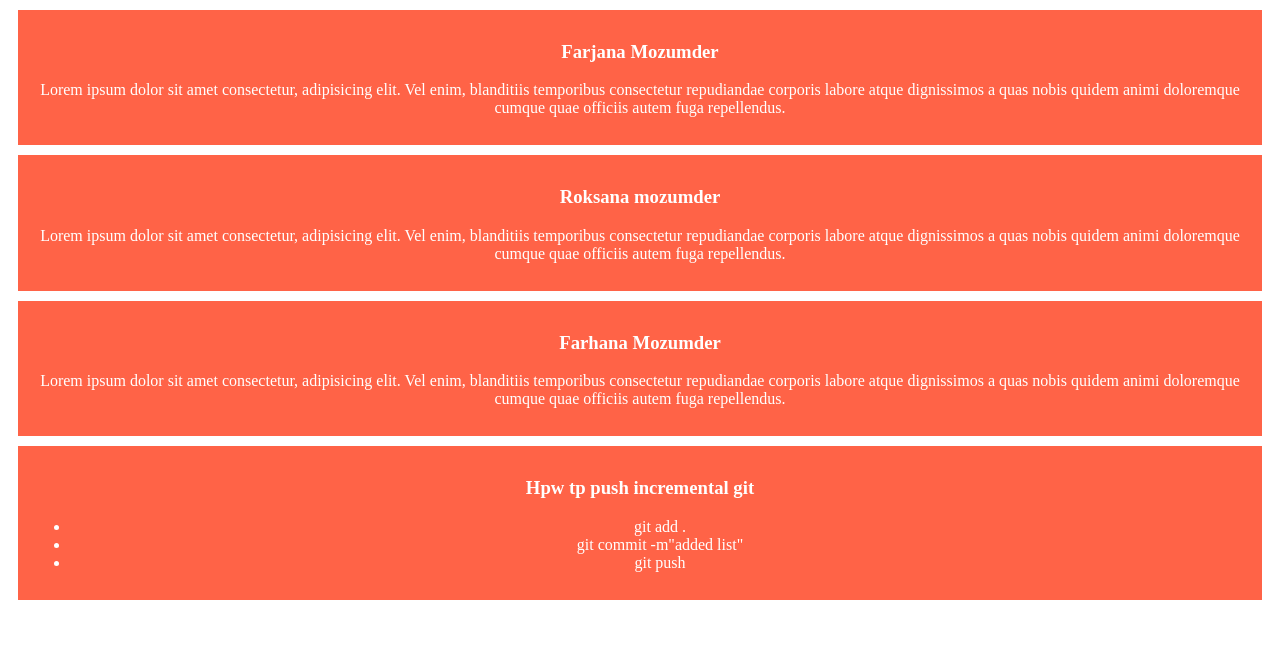
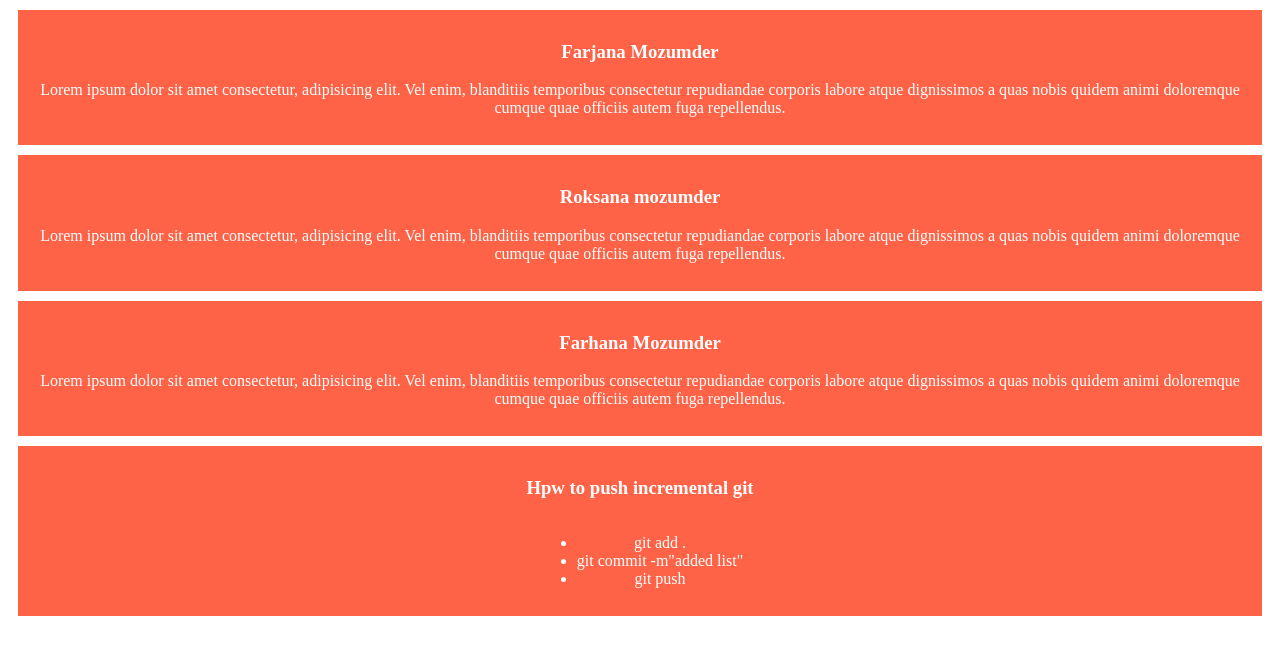
Before and after one commit to shahadatmozumder75/My-first-github-repo, a plain HTML site: page index.html in a window 1280 px wide. Drawn offline with Linux system fonts and the light colour scheme.

Commit message:
resolve list

```diff
--- a/index.html
+++ b/index.html
@@ -23,7 +23,7 @@
         <p>Lorem ipsum dolor sit amet consectetur, adipisicing elit. Vel enim, blanditiis temporibus consectetur repudiandae corporis labore atque dignissimos a quas nobis quidem animi doloremque cumque quae officiis autem fuga repellendus.</p>
     </div>
     <div>
-        <h3>Hpw tp push incremental git </h3>
+        <h3>Hpw to push incremental git </h3>
         <ul>
             <li>git add .</li>
             <li>git commit -m"added list"</li>
--- a/styles/blog.css
+++ b/styles/blog.css
@@ -4,4 +4,8 @@ div{
     padding:12px;
     text-align: center;
     margin: 10px;
+
 }
+ul{
+    display: inline-block;
+}
```
